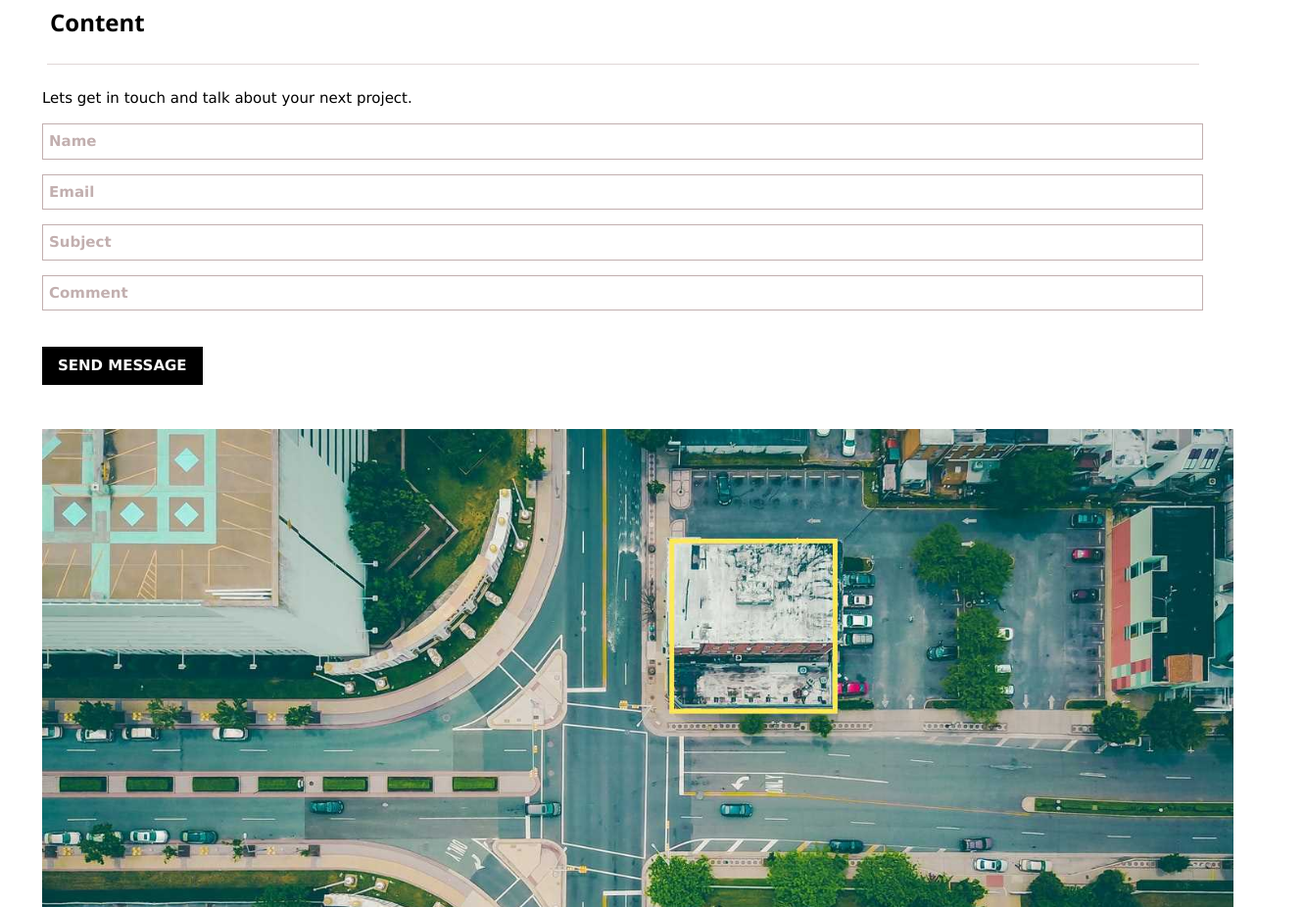
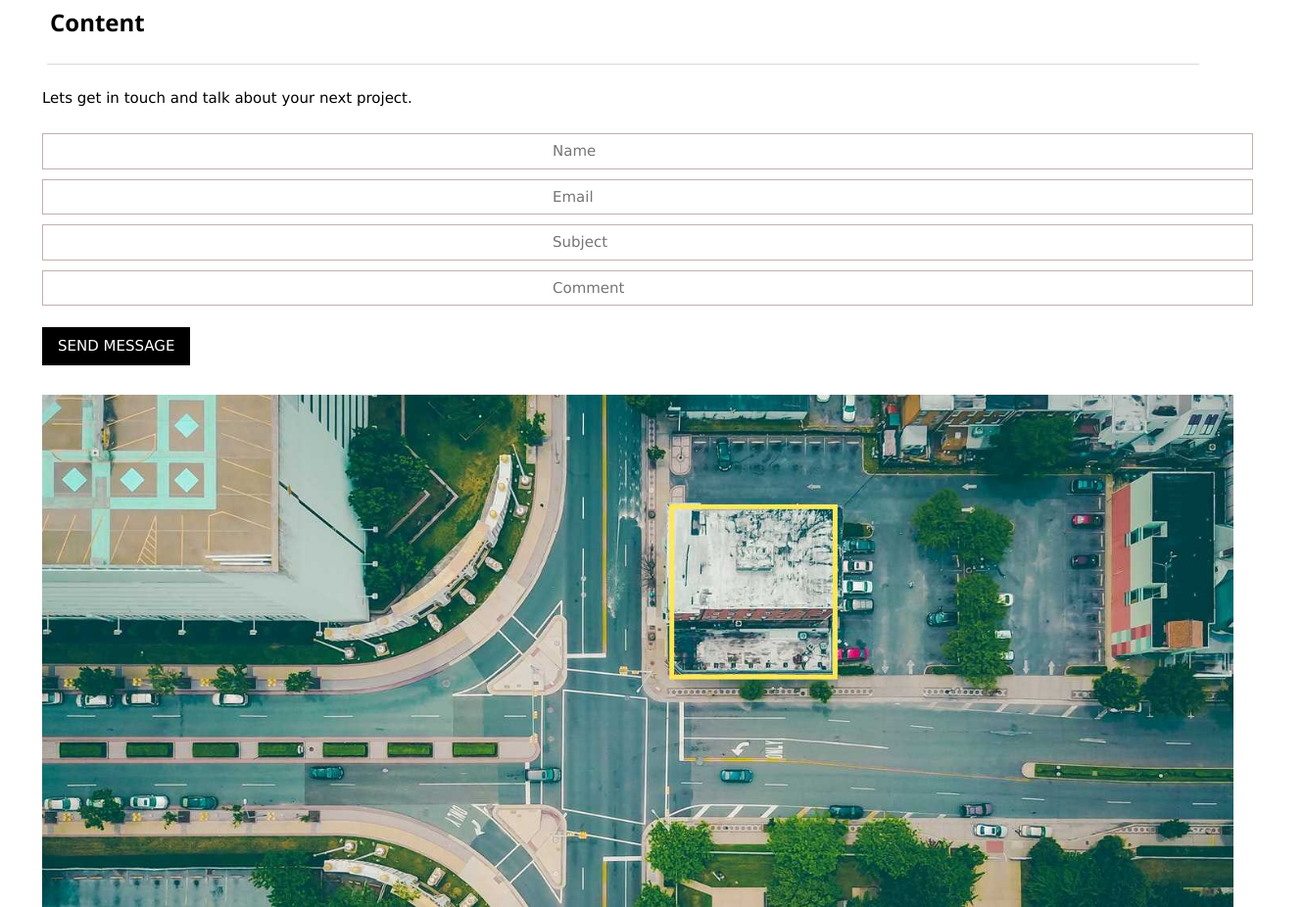
Before and after one commit to Alabi728/webdev, a plain HTML site: page index.html in a window 1280 px wide. Shown: the part 1980-2906 px from the top of the page at 98% size, 1331 px wide, since content can reach past the window. Drawn offline with Linux system fonts and the light colour scheme.

Commit message:
style: improve layout consistency and update team contact section

```diff
--- a/css/style.css
+++ b/css/style.css
@@ -262,8 +262,9 @@ body {
 .team-container {
     margin: 10px 8px;
 }
-@media screen and (max-width: 412px) and (max-height: 915px){
-    .team-container{
+
+@media screen and (max-width: 412px) and (max-height: 915px) {
+    .team-container {
         margin-right: 5px;
     }
 }
@@ -309,6 +310,7 @@ body {
     width: 310px;
     overflow: hidden;
 }
+
 @media screen and (max-width: 412px) and (max-height: 915px) {
     .team-button {
         font-size: 20px 40px;
@@ -423,6 +425,7 @@ body {
 .container-4 {
     margin-top: -10px;
 }
+
 @media screen and (max-width: 412px) and (max-height: 915px) {
     .container-4 {
         display: grid;
@@ -434,6 +437,7 @@ body {
     }
 
 }
+
 .txt- {
     margin-left: 20px;
 }
@@ -447,68 +451,26 @@ body {
     line-height: 1.5;
 }
 
-.name {
+.cv {
     margin-left: 43px;
     margin-top: 10px;
+    position: relative;
     border-left: -15px;
     font-family: verdana, sans-serif;
     font-size: 15px;
-    padding: 6px;
+    padding: 6px 520px;
     line-height: 1.5;
     background-color: white;
-    color: rgb(194, 175, 175);
+    color: black;
     margin-right: 52px;
     border: 1px solid rgb(194, 175, 175);
     border-spacing: 20px;
+    cursor: pointer;
+
+
 }
 
-.email {
 
-    margin-left: 43px;
-    margin-top: 10px;
-    border-left: -15px;
-    font-family: verdana, sans-serif;
-    font-size: 15px;
-    padding: 6px;
-    line-height: 1.5;
-    background-color: white;
-    color: rgb(194, 175, 175);
-    margin-right: 52px;
-    border: 1px solid rgb(194, 175, 175);
-    border-spacing: 20px;
-}
-
-.subject {
-
-    margin-left: 43px;
-    margin-top: 10px;
-    border-left: -15px;
-    font-family: verdana, sans-serif;
-    font-size: 15px;
-    padding: 6px;
-    line-height: 1.5;
-    background-color: white;
-    color: rgb(194, 175, 175);
-    margin-right: 52px;
-    border: 1px solid rgb(194, 175, 175);
-    border-spacing: 20px;
-}
-
-.comment {
-
-    margin-left: 43px;
-    margin-top: 10px;
-    border-left: -15px;
-    font-family: verdana, sans-serif;
-    font-size: 15px;
-    padding: 6px;
-    line-height: 1.5;
-    background-color: white;
-    color: rgb(194, 175, 175);
-    margin-right: 52px;
-    border: 1px solid rgb(194, 175, 175);
-    border-spacing: 20px;
-}
 
 .send {
     margin-left: 43px;
@@ -528,7 +490,11 @@ body {
     padding: 8px 16px;
     vertical-align: middle;
     overflow: hidden;
-    text-decoration: none;
+}
+.send:hover {
+    background-color: rgb(160, 152, 152);
+    color: black;
+    cursor: pointer;
 }
 
 .map {
--- a/index.html
+++ b/index.html
@@ -34,7 +34,7 @@
         </div>
     </div>
 
-     <div class="container-fx">
+    <div class="container-fx">
 
         <div class="project-content">
             <img src="img/house5.jpg" class="project-image" alt="" srcset="">
@@ -56,7 +56,7 @@
             <h5 class="project-badge">BARN HOUSE</h5>
         </div>
     </div>
-     <div class="container-fx">
+    <div class="container-fx">
 
         <div class="project-content">
             <img src="img/house2.jpg" class="project-image" alt="" srcset="">
@@ -104,7 +104,7 @@
             <p class="team-description">Phasellus eget enim eu lectus faucibus <br> vestibulum. Suspendisse sodales
                 pellen- <br>tesque
                 elementum.</p>
-            <button  onclick="greeting()" class="team-button">Contact</button>
+            <button onclick="greeting()" class="team-button">Contact</button>
         </div>
 
         <div class="team-container">
@@ -128,7 +128,7 @@
             <p class="team-description">Phasellus eget enim eu lectus faucibus <br> vestibulum. Suspendisse sodales
                 pellen- <br>tesque
                 elementum.</p>
-            <button  onclick="greeting1()" class="team-button">Contact</button>
+            <button onclick="greeting1()" class="team-button">Contact</button>
         </div>
 
         <div class="team-container">
@@ -153,17 +153,17 @@
         <div class="txt-1">
             <p class="txt-2">Lets get in touch and talk about your next project.</p>
         </div>
-        <h3 class="name">Name</h3>
-        <h3 class="email">Email</h3>
-        <h3 class="subject">Subject</h3>
-        <h3 class="comment">Comment</h3>
-        <h3 class="send">SEND MESSAGE</h3>
+        <input type="text" class="cv" placeholder="Name">
+        <input type="text" class="cv" placeholder="Email">
+        <input type="text" class="cv" placeholder="Subject">
+        <input type="text" class="cv" placeholder="Comment">
+        <button class="send">SEND MESSAGE</button>
         <div class="map">
-            <IMG src="img/map.jpg" alt="Map" width="100%" class="map-image"></IMG>
+            <img src="img/map.jpg" alt="Map" width="100%" class="map-image"></img>
         </div>
     </div>
     <footer class="footer`">
-         <p>Powered by <a href="https://www.w3.css" class="w3-css">w3.css</a></p>
+        <p>Powered by <a href="https://www.w3.css" class="w3-css">w3.css</a></p>
     </footer>
     <script src="js/main.js"></script>
 </body>
```
